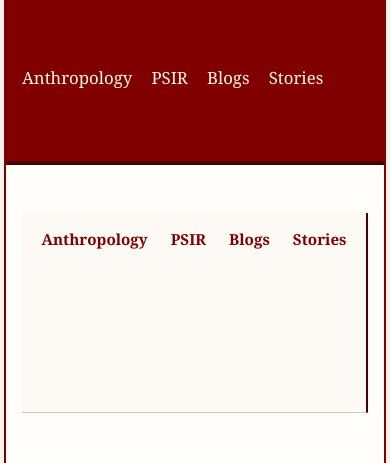
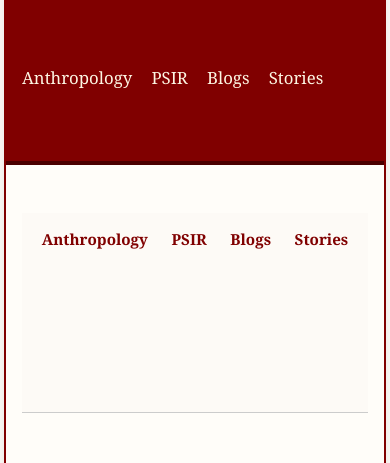
Before and after one commit to TheOptionalist/theoptionalist.github.io, a plain HTML site: page PSIR/index.html in a window 390 px wide. Shown: the part 203-666 px from the top of the page. Drawn offline with Linux system fonts and the light colour scheme.

Commit message:
Clean up and fix mobile layout and border clash

```diff
--- a/style.css
+++ b/style.css
@@ -1,28 +1,37 @@
 /* Base styles */
+html {
+  box-sizing: border-box;
+}
+*, *::before, *::after {
+  box-sizing: inherit;
+}
+
 body {
   font-family: "Cambria", "Times New Roman", "Garamond", "Georgia", serif;
   color: #2c2c2c;
-  background-color: #fdf6e3;
-  margin: 0;
+  background-color: #fffdf9;
+  margin: 12px;
+  border: 4px solid #800000; /* rich maroon */
+  border-radius: 8px;
+  box-shadow: 0 0 15px rgba(0, 0, 0, 0.1);
   line-height: 1.7;
   font-size: 1.05rem;
 }
+
+/* Dark Mode */
 body.dark-mode {
   background-color: #1c1c1c;
   color: #e6e6e6;
 }
-
 body.dark-mode a {
   color: #ffcc99;
 }
-
 body.dark-mode .site-header,
 body.dark-mode .site-footer {
   background-color: #4b0000;
   color: #fdf6e3;
   border-color: #800000;
 }
-
 body.dark-mode .nav-links li a {
   color: #fdf6e3;
 }
@@ -40,8 +49,9 @@ a:hover {
 .container {
   max-width: 860px;
   margin: auto;
-  padding: 1.5rem 1rem; /* <-- added horizontal padding */
+  padding: 1.5rem 1rem;
 }
+
 /* Header */
 .site-header {
   background-color: #800000;
@@ -69,6 +79,9 @@ a:hover {
 }
 
 /* Main Content */
+.main-content {
+  padding: 1rem;
+}
 .main-content h2 {
   font-size: 1.75rem;
   margin-top: 1.5rem;
@@ -102,38 +115,37 @@ ul {
 ul li {
   margin-bottom: 0.75rem;
 }
+
+/* Sidebar Layout */
 .with-sidebar {
   display: flex;
   flex-wrap: wrap;
   gap: 2rem;
 }
-
 .sidebar {
   flex: 1 1 200px;
   background-color: #f8f1e5;
   padding: 1rem;
   border-right: 2px solid #4b0000;
 }
-
 .sidebar ul {
   list-style: none;
   padding: 0;
   margin: 0;
 }
-
 .sidebar li {
   margin-bottom: 1rem;
 }
-
 .sidebar a {
   text-decoration: none;
   color: #4b0000;
   font-weight: bold;
 }
-
 .content-area {
   flex: 3 1 600px;
 }
+
+/* Mobile Responsive */
 @media (max-width: 768px) {
   .with-sidebar {
     flex-direction: column;
@@ -142,48 +154,18 @@ ul li {
   .sidebar {
     width: 100%;
     margin-bottom: 1rem;
-  }
-
-  .sidebar ul {
-    display: flex;
-    flex-wrap: wrap;
-    justify-content: space-around;
     padding: 0;
-  }
-
-  .sidebar ul li {
-    list-style: none;
-    margin: 0.5rem 0;
-  }
-}
-body {
-  border: 4px solid #800000; /* rich maroon */
-  border-radius: 8px;
-  margin: 8px;
-  box-shadow: 0 0 15px rgba(0, 0, 0, 0.1);
-}
-.main-content {
-  padding: 1rem;
-}
-@media (max-width: 768px) {
-  .with-sidebar {
-    flex-direction: column;
-  }
-
-  .sidebar {
-    width: 100%;
-    padding: 0;
-    margin: 0;
     background-color: #fdfaf6;
     border-bottom: 1px solid #ccc;
+    border-right: none;
   }
 
   .sidebar ul {
     display: flex;
     flex-direction: row;
     justify-content: space-around;
+    margin: 0;
     padding: 0.5rem;
-    margin: 0;
   }
 
   .sidebar ul li {
@@ -199,21 +181,8 @@ body {
     font-size: 0.95rem;
   }
 }
-html {
-  box-sizing: border-box;
-}
 
-*, *::before, *::after {
-  box-sizing: inherit;
-}
-
-body {
-  border: 4px solid #800000;
-  border-radius: 8px;
-  margin: 12px;
-  box-shadow: 0 0 15px rgba(0, 0, 0, 0.1);
-  background: #fffdf9;
-}
+/* Tiny Screens */
 @media (max-width: 500px) {
   body {
     margin: 4px;
```
